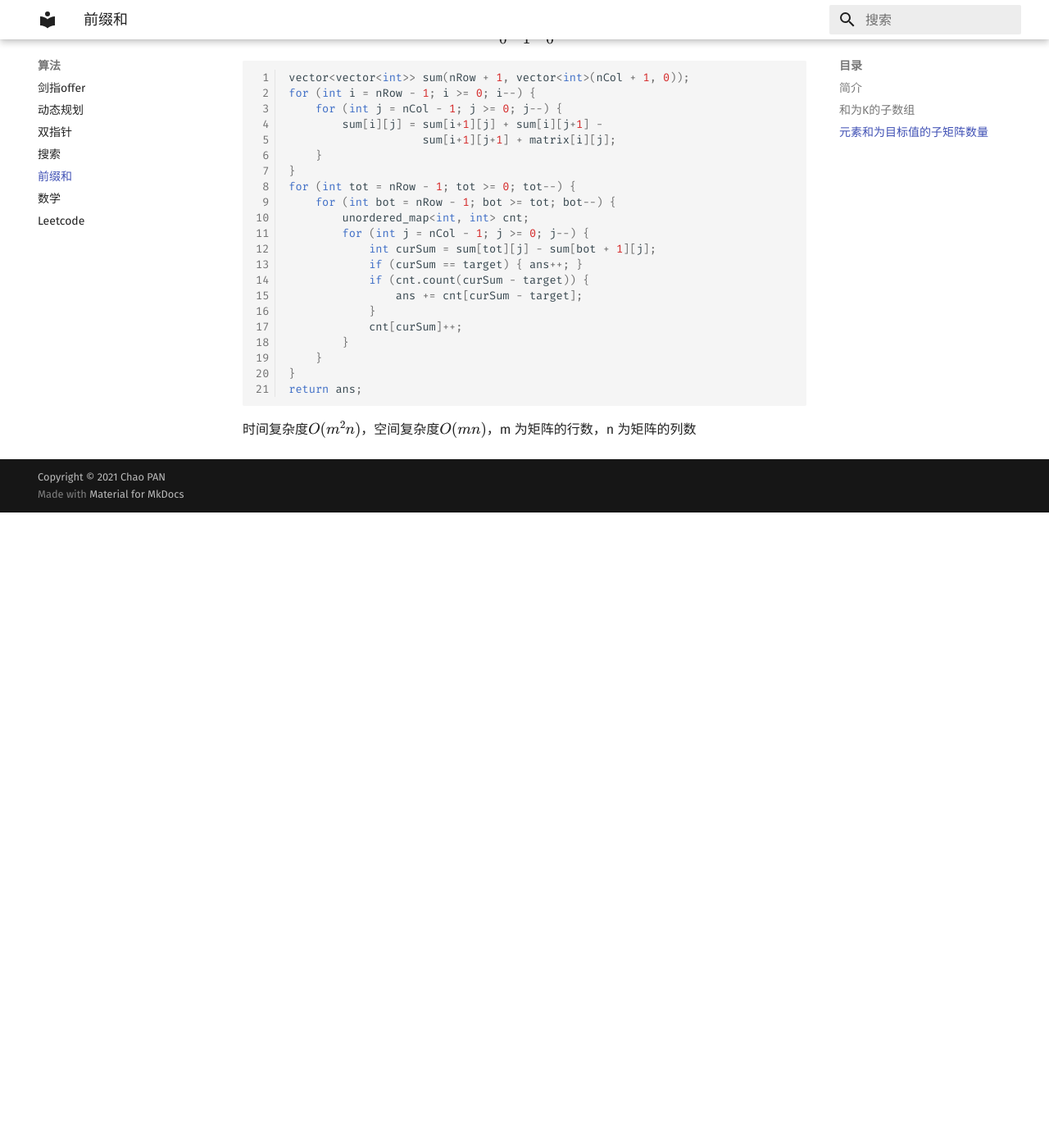
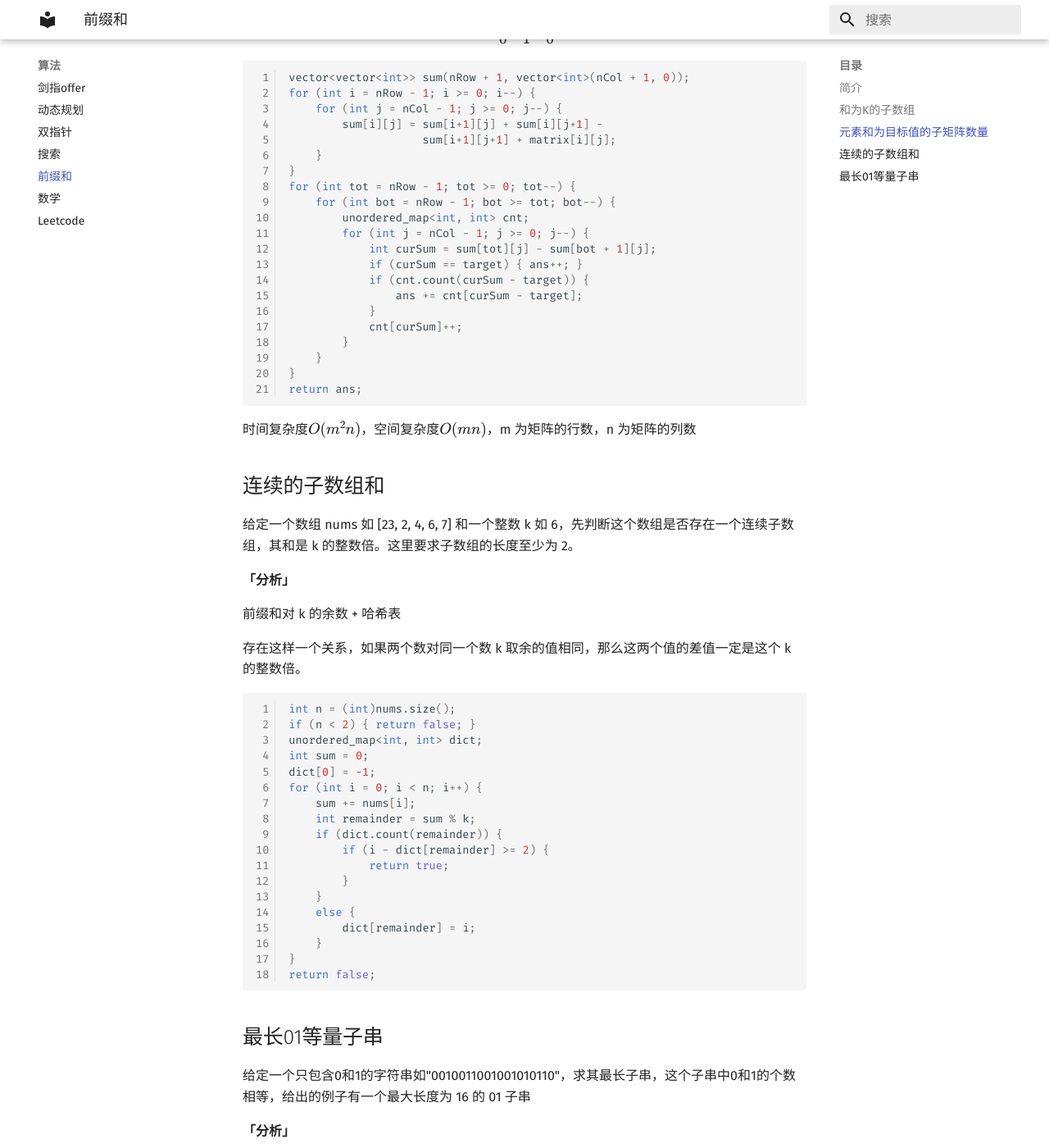
Before and after one commit to chaopan95/blogs, an MkDocs documentation site: the page built from docs/algo/prefix-sum.md, in a window 1280 px wide and 1400 px high, scrolled down 1230 px. Shown: the whole window at 82% size. Built offline with MkDocs 1.6.1 and Material for MkDocs 9.7.7, drawn with Linux system fonts in a browser that asks for light colours; formulas are drawn with MathJax 3; before the commit the page ends 1855 px from its top, so only the background shows below that; some of the changed text lies outside the part shown.

Commit message:
prefix sum

````diff
--- a/docs/algo/prefix-sum.md
+++ b/docs/algo/prefix-sum.md
@@ -69,3 +69,69 @@ for (int tot = nRow - 1; tot >= 0; tot--) {
 return ans;
 ```
 时间复杂度$O(m^{2}n)$，空间复杂度$O(mn)$，m 为矩阵的行数，n 为矩阵的列数
+
+## 连续的子数组和
+给定一个数组 nums 如 [23, 2, 4, 6, 7] 和一个整数 k 如 6，先判断这个数组是否存在一个连续子数组，其和是 k 的整数倍。这里要求子数组的长度至少为 2。
+
+**「分析」**
+
+前缀和对 k 的余数 + 哈希表
+
+存在这样一个关系，如果两个数对同一个数 k 取余的值相同，那么这两个值的差值一定是这个 k 的整数倍。
+
+```cpp
+int n = (int)nums.size();
+if (n < 2) { return false; }
+unordered_map<int, int> dict;
+int sum = 0;
+dict[0] = -1;
+for (int i = 0; i < n; i++) {
+    sum += nums[i];
+    int remainder = sum % k;
+    if (dict.count(remainder)) {
+        if (i - dict[remainder] >= 2) {
+            return true;
+        }
+    }
+    else {
+        dict[remainder] = i;
+    }
+}
+return false;
+```
+
+## 最长01等量子串
+给定一个只包含0和1的字符串如"0010011001001010110"，求其最长子串，这个子串中0和1的个数相等，给出的例子有一个最大长度为 16 的 01 子串
+
+**「分析」**
+
+前缀和 + 哈希表
+
+我们按照顺序遍历字符串，计算当前时刻的 01 个数差别，并将这差值保存在一个哈希表值，如果后续再次出现相同的差值，那么我们就可以快速的计算出这两个索引之间的距离，并且这两个索引之间的子串一定是 01 等长的。需要注意的是，不要遗忘空字符串。
+
+```cpp
+int getLongest01SubstrLen(string str) {
+    int len = 0, n = (int)str.length();
+    vector<int> dp(n+1, 0);
+    unordered_map<int, int> dict;
+    dict[0] = n;
+    int pos = n;
+    for (int i = n - 1; i >= 0; i--) {
+        if (str[i] == '0') {
+            dp[i] = dp[i+1] + 1;
+        }
+        else {
+            dp[i] = dp[i+1] - 1;
+        }
+        if (dict.find(dp[i]) != dict.end()) {
+            len = max(len, dict[dp[i]] - i);
+            pos = i;
+        }
+        else {
+            dict[dp[i]] = i;
+        }
+    }
+    printf("maxLenSubstr = %s\n", str.substr(pos, len).c_str());
+    return len;
+}
+```
````
Also changed, not shown: docs/algo/dp.md (+0 -30 lines).
